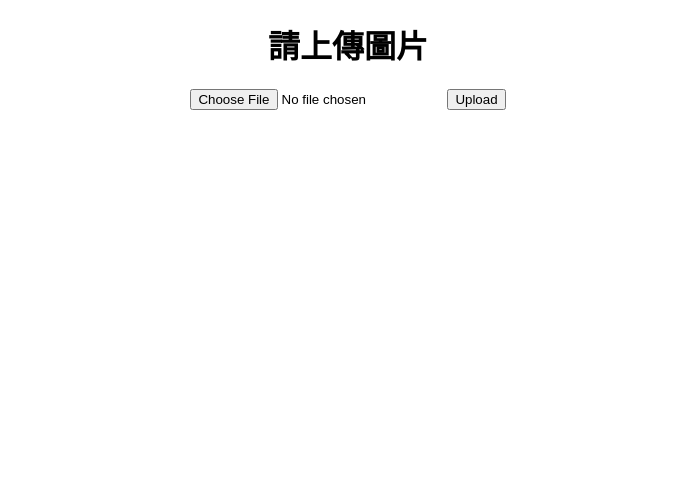
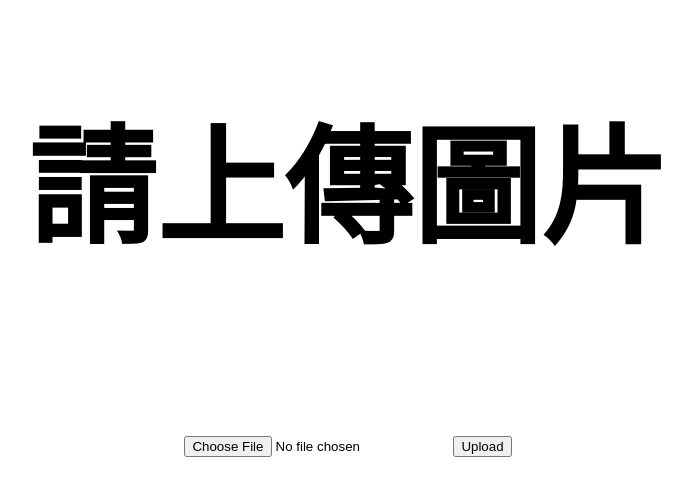
Before and after one commit to mutsuki333/learn_python, a Django app: page / in a window 1280 px wide. Shown: the top 496 px of the page, without its empty margins (292-984 px from the left). Run offline with Django 3.2, Linux system fonts and the light colour scheme.

Commit message:
some modify

```diff
--- a/http/word_rec/word_rec/templates/word_rec/index.html
+++ b/http/word_rec/word_rec/templates/word_rec/index.html
@@ -7,8 +7,10 @@
   </head>
   <body>
     <div style="text-align:center";>
-      <h1>請上傳圖片</h1>
-      <form method="post" enctype="multipart/form-data">
+      <h1 style="font-size:10vw">請上傳圖片</h1>
+      <br>
+      <br>
+      <form method="post" enctype="multipart/form-data" style="font-size:5vw;">
         {% csrf_token %}
         <input type="file" name="myfile" type="image">
         <button type="submit">Upload</button>
@@ -25,7 +27,7 @@
       {% endif %}
 
       {% if uploaded_file_url %}
-        <p>File uploaded at: <a href="{{ uploaded_file_url }}">{{ uploaded_file_url }}</a></p>
+        <p style="font-size:5vw;">File uploaded at: <a href="{{ uploaded_file_url }}">{{ uploaded_file_url }}</a></p>
       {% endif %}
 
     </div>
```
Also changed, not shown: http/word_rec/word_rec/settings.py (line endings or trailing spaces).
